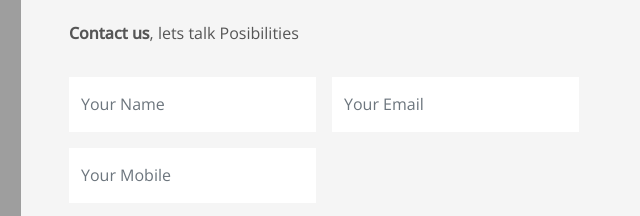
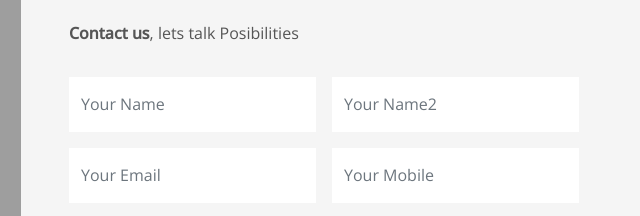
Before and after one commit to MaartenDominicus/TroosGlaszetten, a plain HTML site: page index.html in a window 1280 px wide. Shown: the part 8565-8781 px from the top of the page, 619-1259 px from the left. Drawn offline with nearby package versions, Linux system fonts and the light colour scheme; grey boxes are pictures that could not be loaded; files whose address does not match are found by name.

Commit message:
added 2nd name input to form

```diff
--- a/index.html
+++ b/index.html
@@ -1099,6 +1099,10 @@
                                     <input type="text" name="name" required class="form-control border-0" placeholder="Your Name" style="height: 55px;">
                                 </div>
                                 <div class="col-12 col-sm-6">
+                                    <!-- name input -->
+                                    <input type="text" name="name2" required class="form-control border-0" placeholder="Your Name2" style="height: 55px;">
+                                </div>
+                                <div class="col-12 col-sm-6">
                                     <!-- email input -->
                                     <input type="email" name="email" required class="form-control border-0" placeholder="Your Email" style="height: 55px;">
                                 </div>
```
